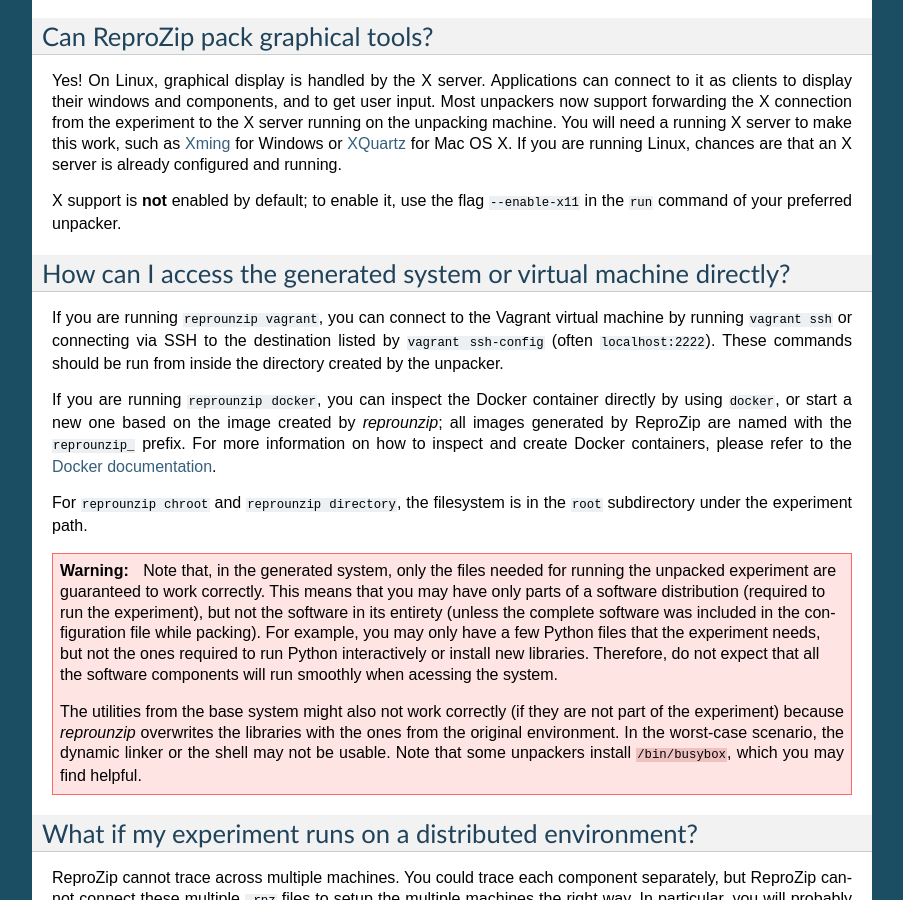
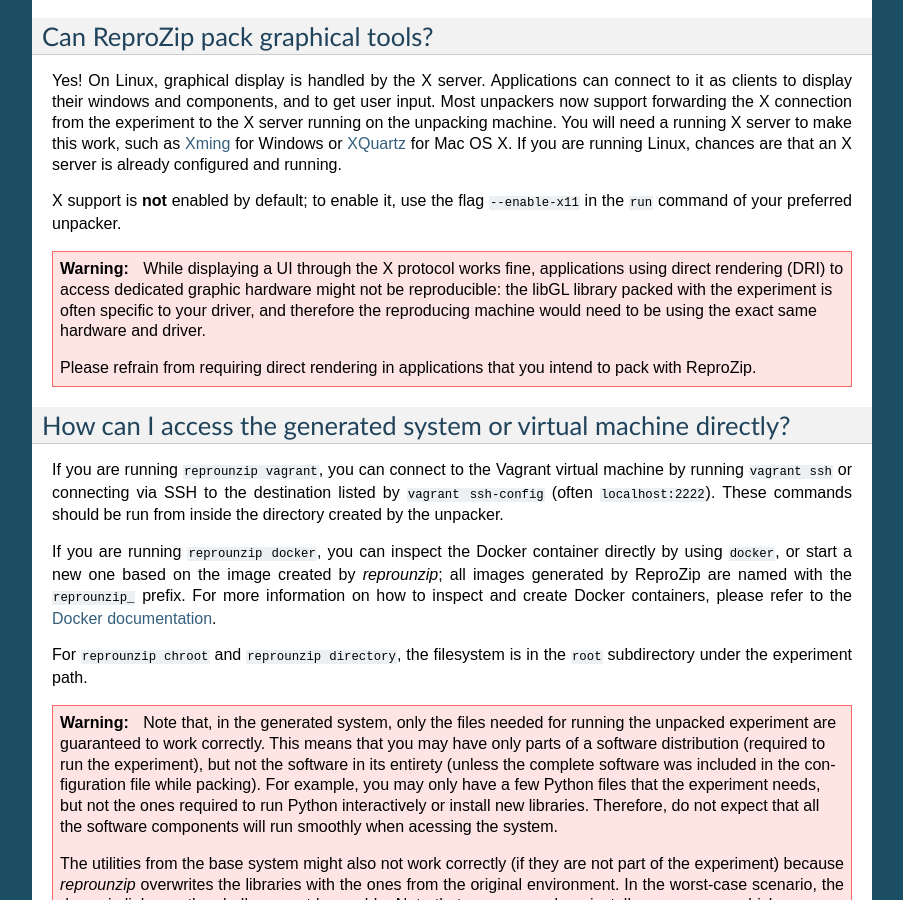
Before and after one commit to VIDA-NYU/reprozip, a Sphinx documentation site: the page built from docs/faq.rst, in a window 1280 px wide and 900 px high, scrolled down 799 px. Shown: the whole window, without its empty margins (198-1101 px from the left). Built offline with Sphinx 7.4.7, drawn with Linux system fonts in a browser that asks for light colours.

Commit message:
DOC: Add a warning about direct rendering (DRI)

```diff
--- a/docs/faq.rst
+++ b/docs/faq.rst
@@ -39,6 +39,12 @@
 
 X support is **not** enabled by default; to enable it, use the flag ``--enable-x11`` in the ``run`` command of your preferred unpacker.
 
+..  warning::
+
+    While displaying a UI through the X protocol works fine, applications using direct rendering (DRI) to access dedicated graphic hardware might not be reproducible: the libGL library packed with the experiment is often specific to your driver, and therefore the reproducing machine would need to be using the exact same hardware and driver.
+
+    Please refrain from requiring direct rendering in applications that you intend to pack with ReproZip.
+
 How can I access the generated system or virtual machine directly?
 ==================================================================
 
```
